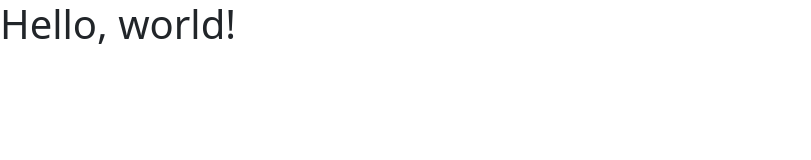
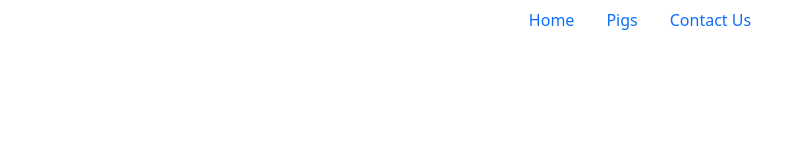
Before and after one commit to stantonj3/ruralgoods, a plain HTML site: page index.html in a window 1280 px wide. Shown: the whole page, without its empty margins (0-811 px from the left). Drawn offline with nearby package versions, Linux system fonts and the light colour scheme.

Commit message:
Update index.html

```diff
--- a/index.html
+++ b/index.html
@@ -7,7 +7,18 @@
     <link href="https://cdn.jsdelivr.net/npm/bootstrap@5.3.8/dist/css/bootstrap.min.css" rel="stylesheet" integrity="sha384-sRIl4kxILFvY47J16cr9ZwB07vP4J8+LH7qKQnuqkuIAvNWLzeN8tE5YBujZqJLB" crossorigin="anonymous">
   </head>
   <body>
-    <h1>Hello, world!</h1>
+    <ul class="nav justify-content-center">
+      <li class="nav-item">
+        <a class="nav-link active" aria-current="page" href="#">Home</a>
+      </li>
+      <li class="nav-item">
+        <a class="nav-link" href="#">Pigs</a>
+      </li>
+      <li class="nav-item">
+        <a class="nav-link" href="#">Contact Us</a>
+      </li>
+    </ul>
+
     <script src="https://cdn.jsdelivr.net/npm/bootstrap@5.3.8/dist/js/bootstrap.min.js" integrity="sha384-G/EV+4j2dNv+tEPo3++6LCgdCROaejBqfUeNjuKAiuXbjrxilcCdDz6ZAVfHWe1Y" crossorigin="anonymous"></script>
   </body>
 </html>
```
